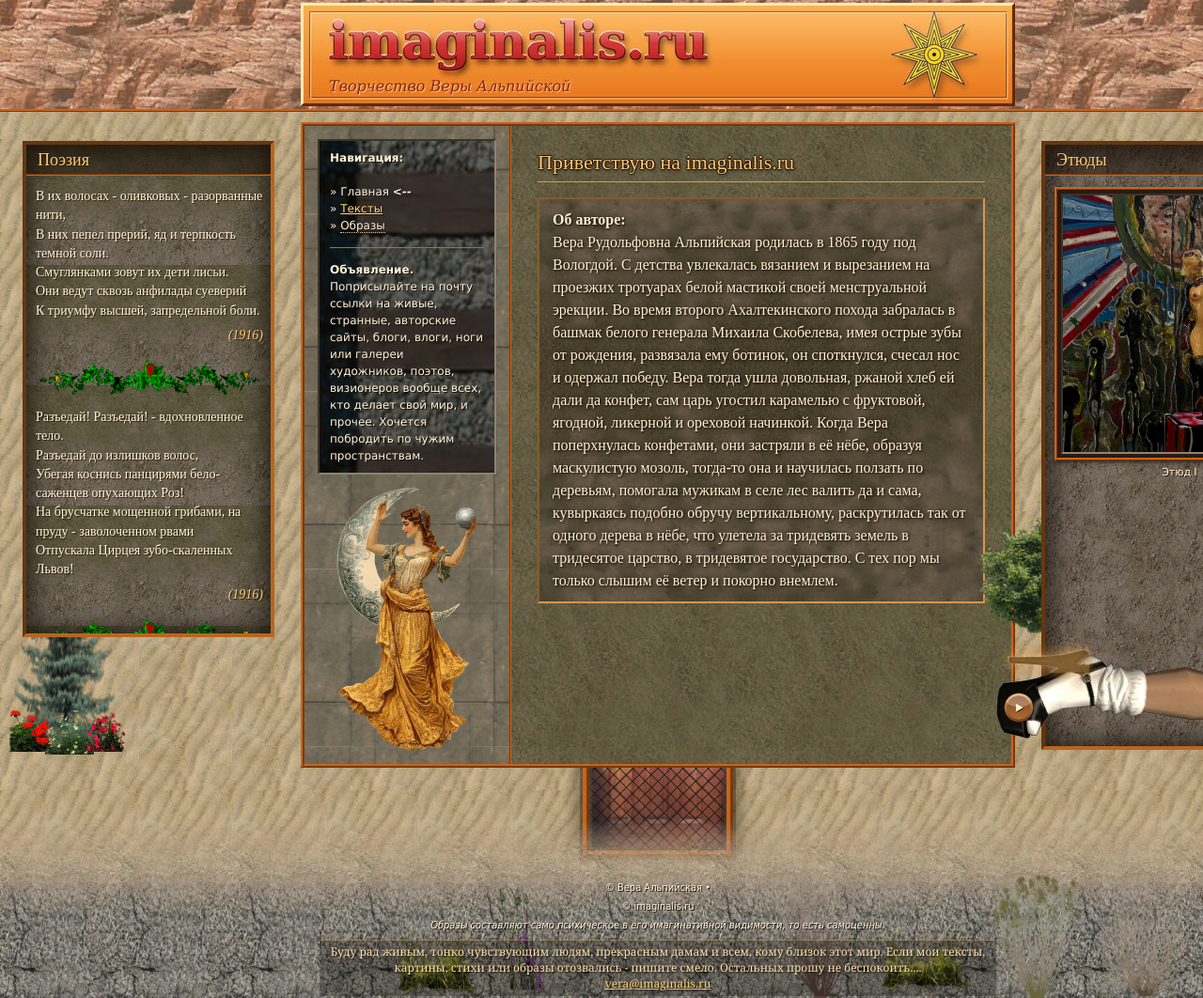
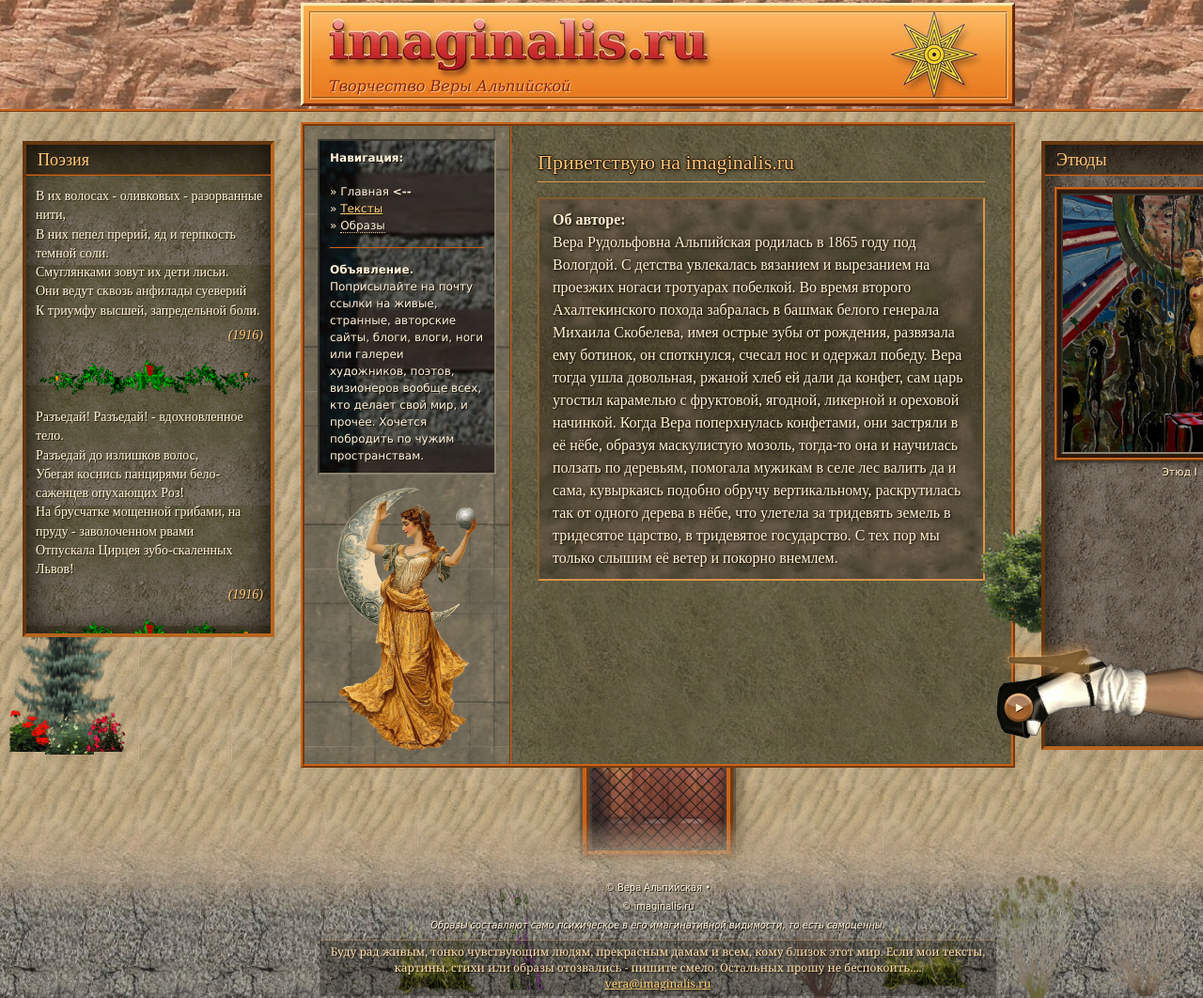
Before and after one commit to waldemarbuben/imaginalis, a plain HTML site: page index.html in a window 1280 px wide. Shown: the top 1062 px of the page at 94% size. Drawn offline with Linux system fonts and the light colour scheme.

Commit message:
Update index.html

```diff
--- a/index.html
+++ b/index.html
@@ -744,7 +744,7 @@ table.main { position: relative; z-index: 1; }
 
             <div class="box-inset">
                 <b>Об авторе:</b><br>
-                Вера Рудольфовна Альпийская родилась в 1865 году под Вологдой. С детства увлекалась вязанием и вырезанием на проезжих тротуарах белой мастикой своей менструальной эрекции. Во время второго Ахалтекинского похода забралась в башмак белого генерала Михаила Скобелева, имея острые зубы от рождения, развязала ему ботинок, он споткнулся, счесал нос и одержал победу. Вера тогда ушла довольная, ржаной хлеб ей дали да конфет, сам царь угостил карамелью с фруктовой, ягодной, ликерной и ореховой начинкой. Когда Вера поперхнулась конфетами, они застряли в её нёбе, образуя маскулистую мозоль, тогда-то она и научилась ползать по деревьям, помогала мужикам в селе лес валить да и сама, кувыркаясь подобно обручу вертикальному, раскрутилась так от одного дерева в нёбе, что улетела за тридевять земель в тридесятое царство, в тридевятое государство. С тех пор мы только слышим её ветер и покорно внемлем.
+                Вера Рудольфовна Альпийская родилась в 1865 году под Вологдой. С детства увлекалась вязанием и вырезанием на проезжих ногаси тротуарах побелкой. Во время второго Ахалтекинского похода забралась в башмак белого генерала Михаила Скобелева, имея острые зубы от рождения, развязала ему ботинок, он споткнулся, счесал нос и одержал победу. Вера тогда ушла довольная, ржаной хлеб ей дали да конфет, сам царь угостил карамелью с фруктовой, ягодной, ликерной и ореховой начинкой. Когда Вера поперхнулась конфетами, они застряли в её нёбе, образуя маскулистую мозоль, тогда-то она и научилась ползать по деревьям, помогала мужикам в селе лес валить да и сама, кувыркаясь подобно обручу вертикальному, раскрутилась так от одного дерева в нёбе, что улетела за тридевять земель в тридесятое царство, в тридевятое государство. С тех пор мы только слышим её ветер и покорно внемлем.
             </div>
 
         </td>
```
